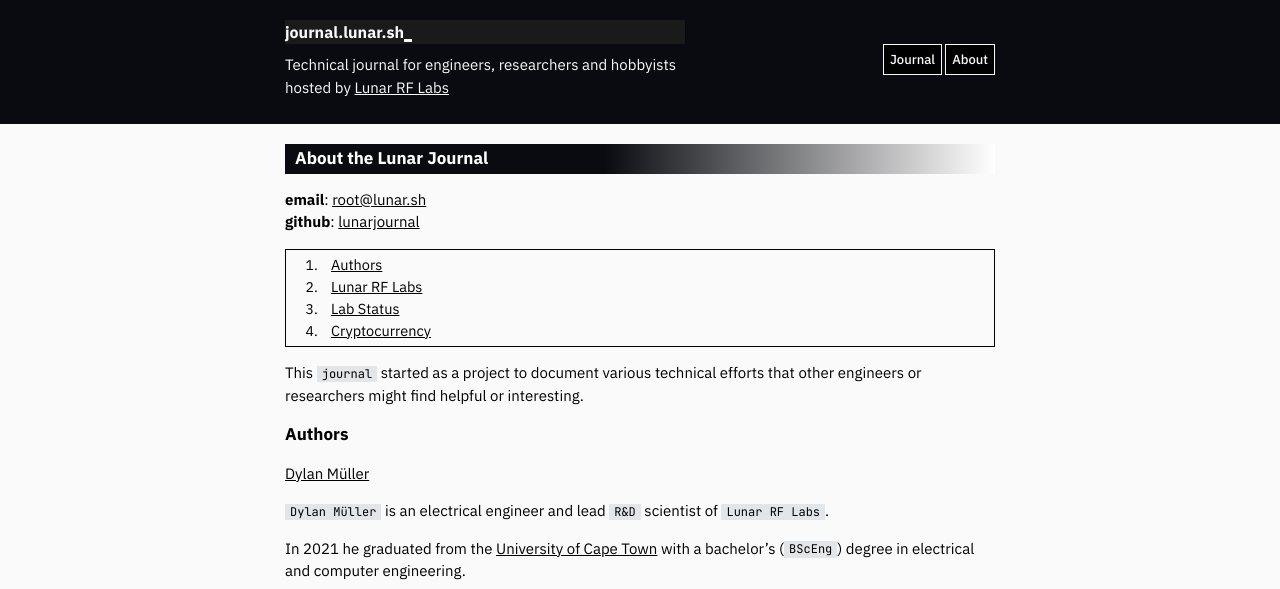
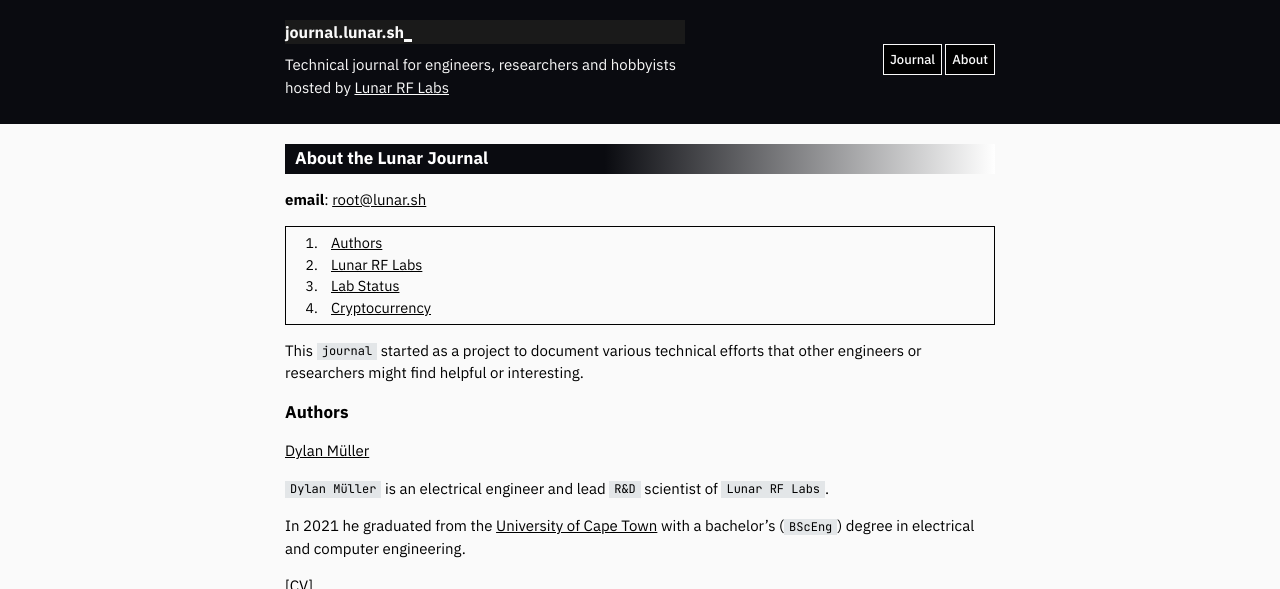
Before and after one commit to microstub/microstub.github.io, a Jekyll site: the page built from nfo.md, in a window 1280 px wide and 900 px high, cut to the strip 0-589 px from the top of the window. Built offline with Jekyll 4.4.1, drawn with Linux system fonts in a browser that asks for light colours; nearby versions of some CDN libraries.

Commit message:
Update nfo.md

```diff
--- a/nfo.md
+++ b/nfo.md
@@ -7,7 +7,6 @@
 <meta name="robots" content="noindex">
 
 **email**: [root@lunar.sh](mailto:root@lunar.sh) <br/>
-**github**: [lunarjournal](https://github.com/lunarjournal)
 
 1. [Authors](#authors)
 2. [Lunar RF Labs](#lunar-rf-labs)
```
